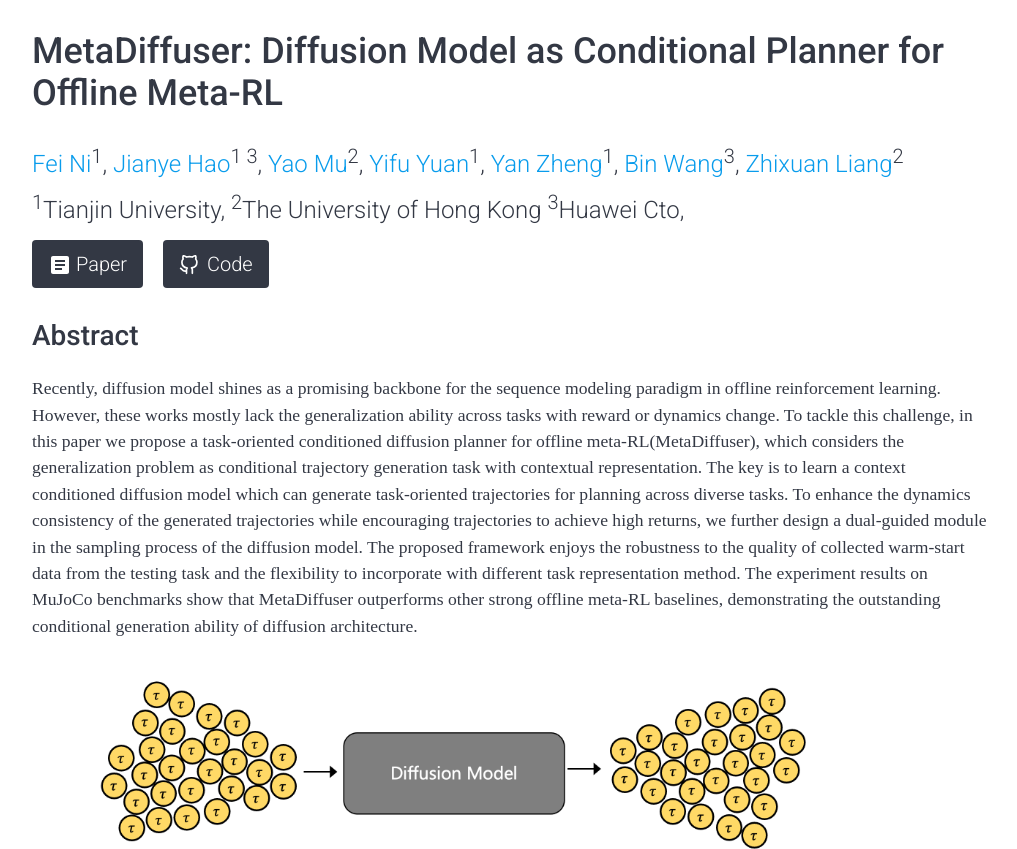
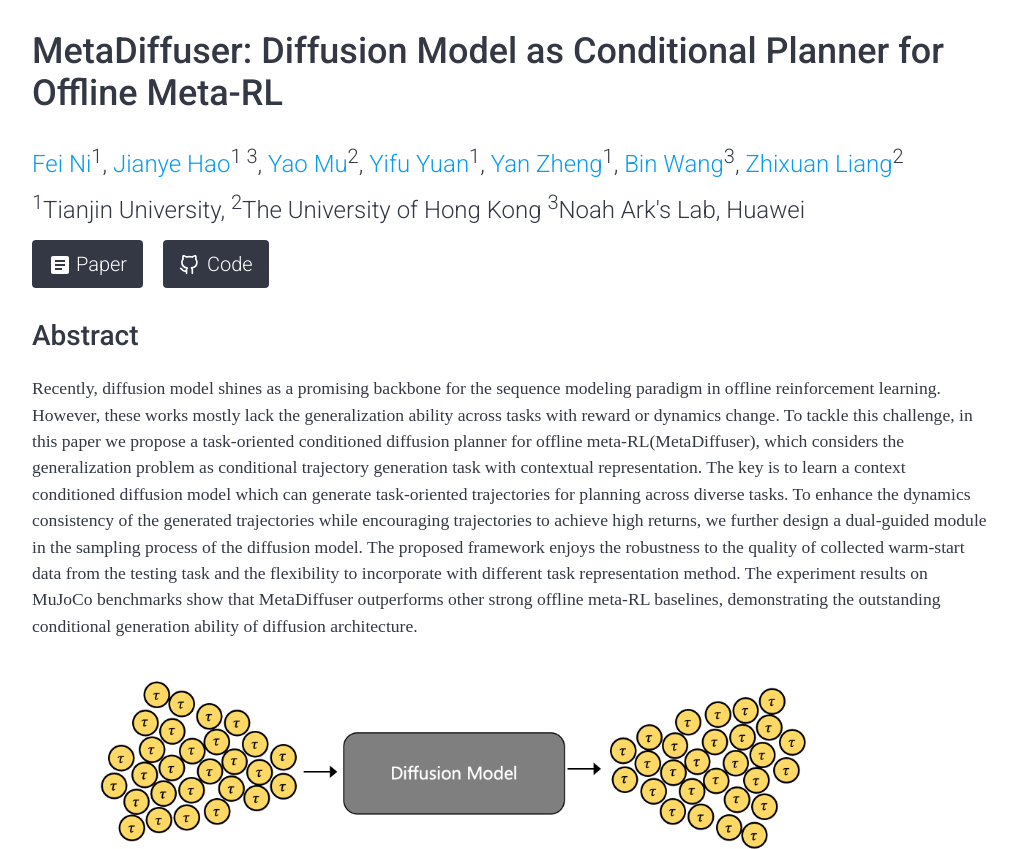
Before and after one commit to metadiffuser/CoTDiffusion, a plain HTML site: page index.html in a window 1280 px wide. Shown: the top 849 px of the page, without its empty margins (128-1145 px from the left). Drawn offline with nearby package versions, Linux system fonts and the light colour scheme.

Commit message:
Update index.html

```diff
--- a/index.html
+++ b/index.html
@@ -128,7 +128,7 @@
           <ul>
             <span class="author-block"><sup>1</sup>Tianjin University,</span>
             <span class="author-block"><sup>2</sup>The University of Hong Kong</span>
-            <span class="author-block"><sup>3</sup>Huawei Cto,</span>
+            <span class="author-block"><sup>3</sup>Noah Ark's Lab, Huawei</span>
           </ul>
         </section>
         <section class="links">
@@ -530,7 +530,7 @@ reward model can serve as classifiers for evaluation, with gradient to guide the
 <!--          rates compared to LSTM architectures or sub-goal conditioned policies.-->
 <!--        </p>-->
 <!--      </section>-->
-      <section class="citation">
+      <!-- <section class="citation">
         <h2>Bibtex</h2>
         <pre><code>@article{liang2023adaptdiffuser,
           title={AdaptDiffuser: Diffusion Models as Adaptive Self-evolving Planners},
@@ -538,7 +538,7 @@ reward model can serve as classifiers for evaluation, with gradient to guide the
           journal={arXiv preprint arXiv:2302.01877},
           year={2023}
         }</code></pre>
-      </section>
+      </section> -->
 <!--      <section class="acknowledgements">-->
 <!--        <h2>Acknowledgements</h2>-->
 <!--        <p>-->
```
